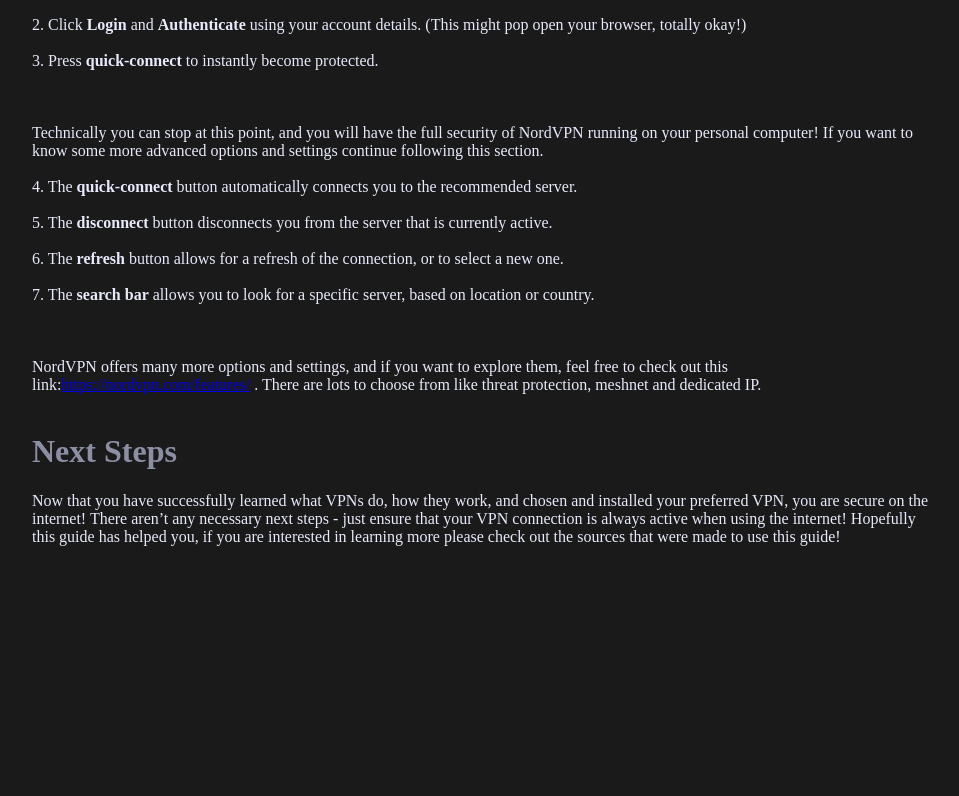
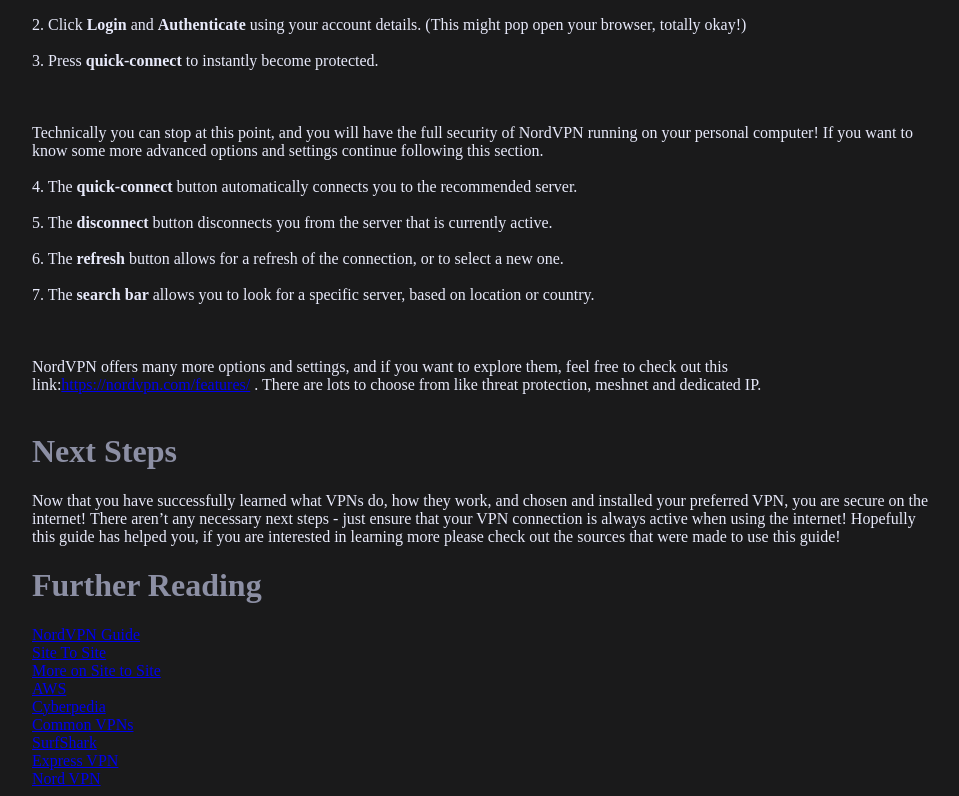
Before and after one commit to terryfu2/329project, a plain HTML site: page pages/vpns.html in a window 1280 px wide. Shown: the part 5649-6445 px from the top of the page, without its empty margins (146-1105 px from the left). Before the commit the page ends 6203 px from the top, so only its background shows below. Drawn offline with Linux system fonts and the light colour scheme.

Commit message:
Added Sources

```diff
--- a/pages/vpns.html
+++ b/pages/vpns.html
@@ -200,8 +200,25 @@
         <br><br>
         <h1>Next Steps</h1>
         Now that you have successfully learned what VPNs do, how they work, and chosen and installed your preferred VPN, you are secure on the internet! There aren’t any necessary next steps - just ensure that your VPN connection is always active when using the internet! Hopefully this guide has helped you, if you are interested in learning more please check out the sources that were made to use this guide!
-
-
+        <br>
+        <h1>Further Reading</h1>
+        <a href="https://nordvpn.com/what-is-a-vpn/">NordVPN Guide</a>
+        <br>
+        <a href="https://www.paloaltonetworks.com/cyberpedia/what-is-a-site-to-site-vpn">Site To Site</a>
+        <br>
+        <a href="https://www.fortinet.com/resources/cyberglossary/what-is-site-to-site-vpn">More on Site to Site</a>
+        <br>
+        <a href="https://docs.aws.amazon.com/vpn/latest/s2svpn/VPC_VPN.html">AWS</a>
+        <br>
+        <a href="https://www.paloaltonetworks.com/cyberpedia/what-is-a-site-to-site-vpn">Cyberpedia</a>
+        <br>
+        <a href="https://www.auvik.com/franklyit/blog/vpn-types/#:~:text=A%20client%2Dbased%20VPN%20is">Common VPNs</a>
+        <br>
+        <a href="https://surfshark.com/">SurfShark</a>
+        <br>
+        <a href="https://www.expressvpn.com/">Express VPN</a>
+        <br>
+        <a href="https://nordvpn.com/">Nord VPN</a>
 
 
 
```
Also changed, not shown: pages/payments.html (+12 -0 lines), pages/phishing.html (+16 -1 lines).
